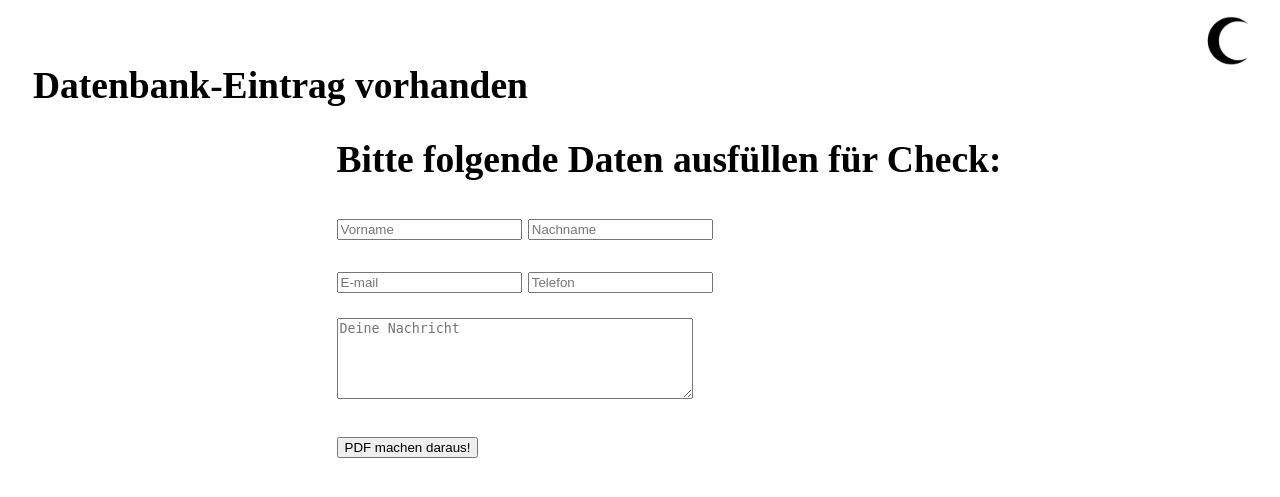
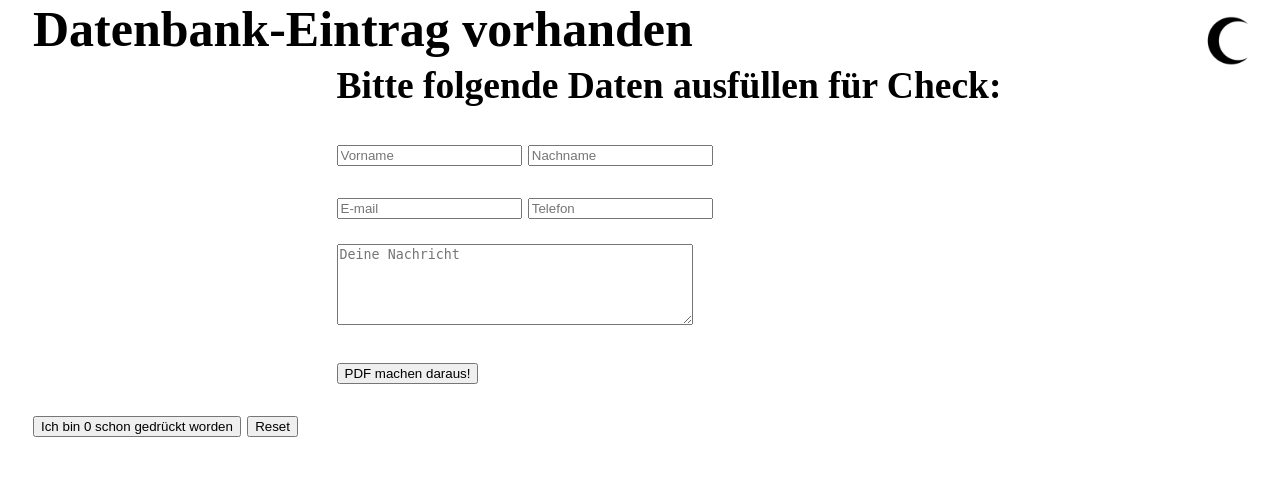
Before and after one commit to larus036/VLAN, a PHP site: page /daakeTutoAJAX/form.php in a window 1280 px wide. Shown: the top 497 px of the page. Run offline with PHP 8.4, Linux system fonts and the light colour scheme.

Commit message:
Keine weitere Idee. Nen Button hinzugefügt und per Javascript hochzählen lassen.

```diff
--- a/daakeTutoAJAX/form.php
+++ b/daakeTutoAJAX/form.php
@@ -10,7 +10,7 @@
         <link rel="stylesheet" href="index.css">
     </head>
     <body>
-    <?php echo("<h2>Datenbank-Eintrag vorhanden</h2>");
+    <?php echo("<h1 style='position:absolute; top:0%; margin-top:0px;'>Datenbank-Eintrag vorhanden</h1>");
     ?>
     <div >
         <button id="dmbtn" type="image" onclick=dmmode(); ><img class="moon" id="bild" src="img/moon.png" style="width:50px; height:50px"></button>
@@ -30,6 +30,28 @@
         <button type="submit" name="PDF abschicken" onclick="pdfp()">PDF machen daraus!</button>
 
     </form>
+    <div id="BtnElemente">
+        <button type=button onclick="zähler()">
+            Ich bin <span id="zahl">0</span> schon gedrückt worden
+        </button>
+        <button type=button onclick="reset()">
+            Reset
+        </button>
+    </div>
+
+    <script>
+        var i = 0;
+        var zahl = document.getElementById("zahl");
+        function zähler(){
+            i++;
+            zahl.innerHTML = i;
+        }
+
+        function reset(){
+            i = 0;
+            zahl.innerHTML = i;
+        }
+    </script>
 
     <script> //Darkmodeimplementation
         function dmmode(){
@@ -43,7 +65,6 @@
                 bild.src = "img/sun.png";
                 bild.className = "sun";
             }
-
             else{
                 bild.src = "img/moon.png";
                 console.log(bild.className);
--- a/daakeTutoAJAX/index.css
+++ b/daakeTutoAJAX/index.css
@@ -23,3 +23,9 @@ body {
 
     background: grey;
 }
+
+#BtnElemente {
+    position: absolute;
+margin-top
+    left: 30%;
+}
```
Lines whose indentation alone changed are shown as unchanged.
